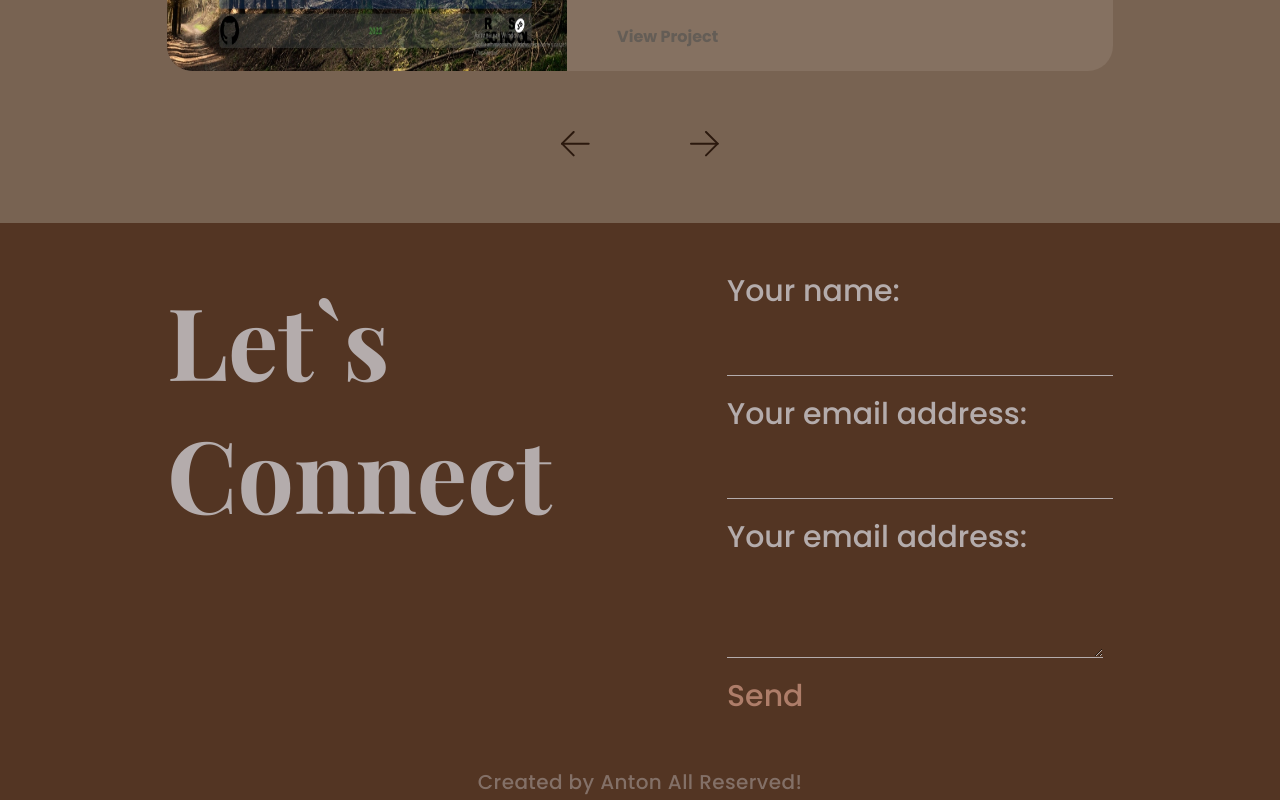
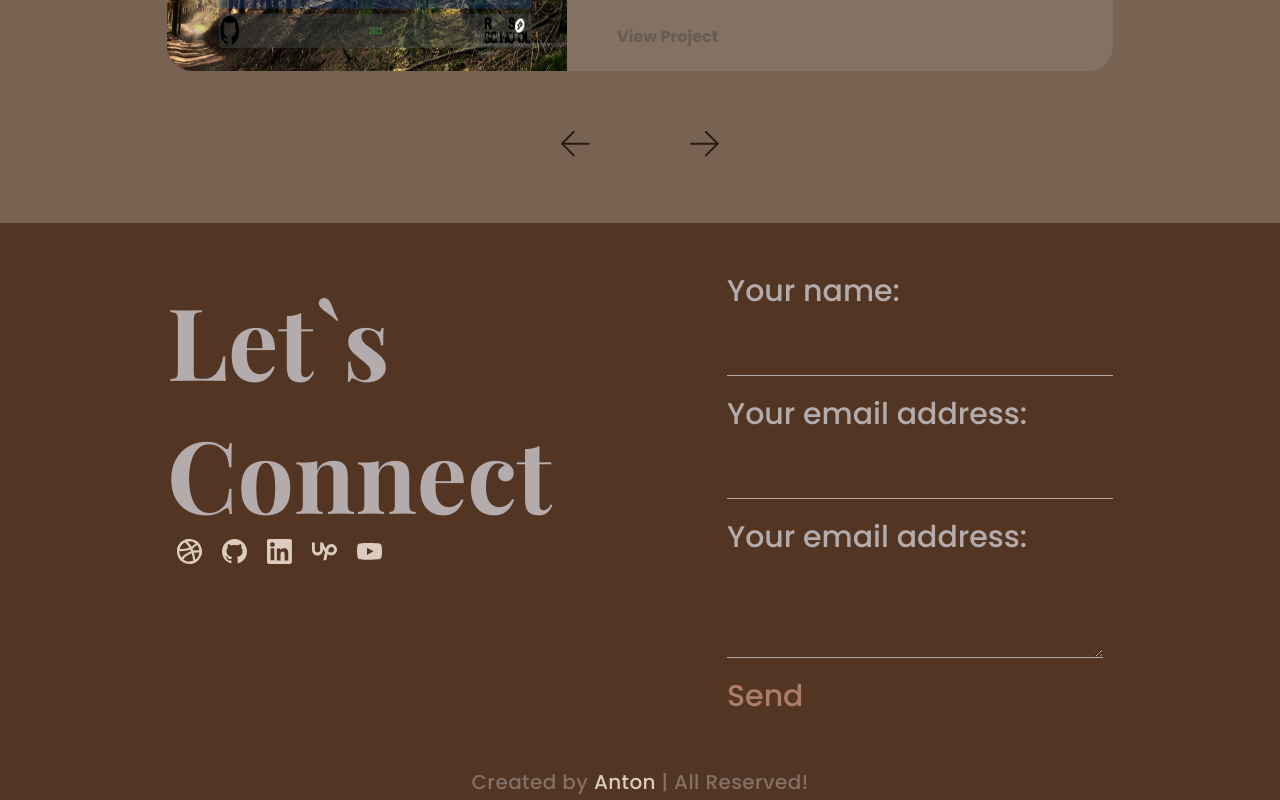
Before and after one commit to KOSHAK2008/Portfolio, a React (Vite) app: page / in a window 1280 px wide. Shown: the part 3746-4546 px from the top of the page. Built offline with nearby package versions, Linux system fonts and the light colour scheme; a web font is replaced by a local one.

Commit message:
fix: color my social icons and footer

```diff
--- a/src/layout/footer/Footer.tsx
+++ b/src/layout/footer/Footer.tsx
@@ -17,6 +17,15 @@ const TextFooter = styled.small`
     font-size: 20px;
     line-height: 1.8;
     letter-spacing: 0.02em;
-    color: rgba(180, 172, 172, 0.5);
+    color: ${theme.colors.footer.color};
     margin: 0;
+
+    span {
+        color: ${theme.colors.footer.secondColor};
+    }
+
+    & span::after {
+        color: ${theme.colors.footer.color};
+        content: " | ";
+    }
 `
--- a/src/styles/Theme.ts
+++ b/src/styles/Theme.ts
@@ -14,15 +14,21 @@ export const theme = {
             colorBg: "#2b190e", //Цвет иконок "stroke"
             colorMyLogo: "#3c3834", // Цвет мой лого "fill"
             colorActiveMyLogo: "#2b190e", // Цвет наведенных мой лого "fill"
-            // colorWebsites: "#dcccbe", // Цвет иконок вебсайтов в моих контактах
+            colorWebsites: "#dcccbe", // Цвет иконок вебсайтов в моих контактах
             colorActive: "red", // Цвет наведенных иконок "fill"
             colorBgActive: "red", // Цвет наведенных иконок "stroke"
         },
+
         slider: {
-            colorBgSlide: "rgb(239, 232, 225, 0.1)",
-            colorTitleSlide: "#3c3834",
-            colorLinkSlide: "#645d56",
-            colorLinkSlideActive: "#2b190e",
+            colorBgSlide: "rgb(239, 232, 225, 0.1)", // Цвет фона слайдера
+            colorTitleSlide: "#3c3834", // Цвет заголовка слайдера
+            colorLinkSlide: "#645d56", // Цвет ссылки слайдера
+            colorLinkSlideActive: "#2b190e", // Цвет наведенной ссылки слайдера
         },
+
+        footer: {
+            color: "rgba(180, 172, 172, 0.5)", // Цвет текста
+            secondColor: "#dcccbe", // Цвет текста моего имени
+        }
     },
 }
```
Also changed, not shown: src/layout/section/contact/BlockSocialNetworks.tsx (+15 -5 lines).
